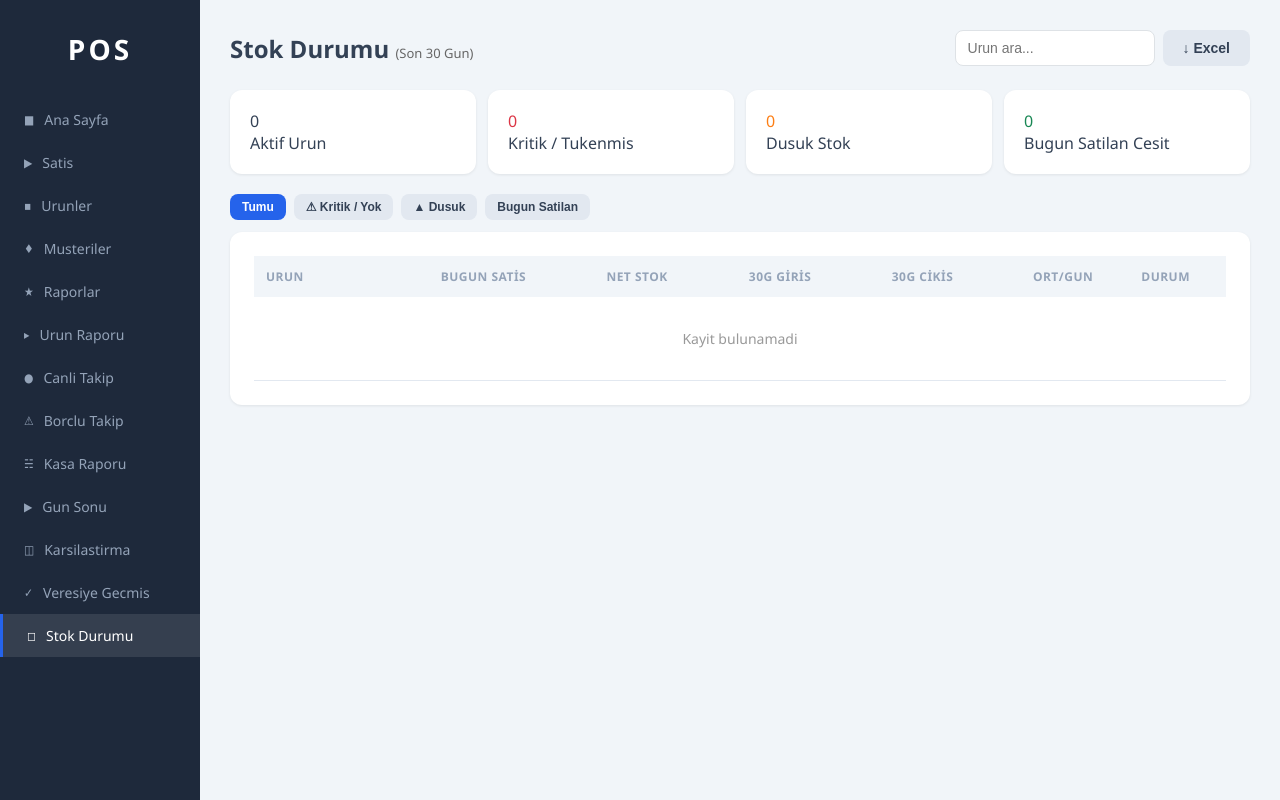
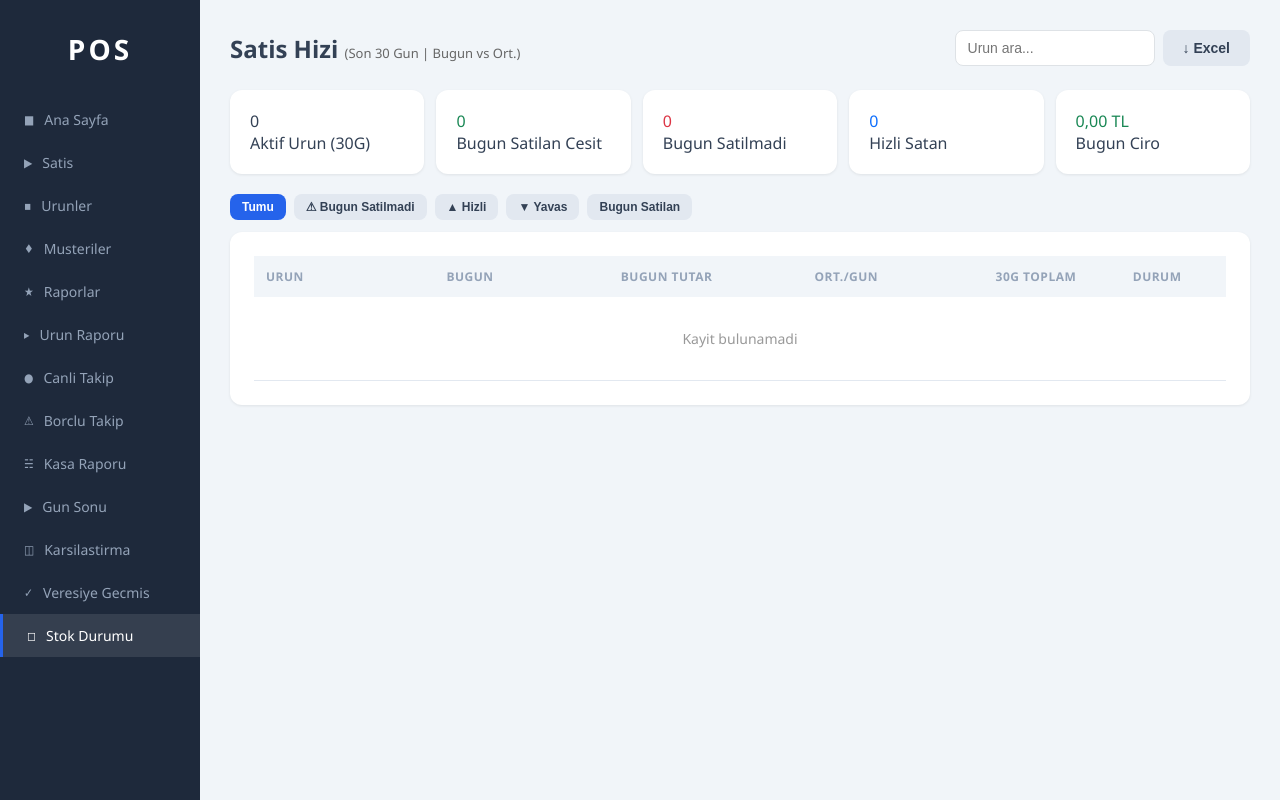
Before and after one commit to tavukcu/pos-system, a Flask app: page /stok-durumu in a window 1280 px wide. Run offline with Flask 3, Linux system fonts and the light colour scheme; data that the repository does not hold is empty; some libraries are stand-ins or nearby versions.

Commit message:
Stok durumu satis hizi bazli yeniden yazildi
Fatura girisi olmadigi icin net stok hesaplama yaniltici cikiyordu.
Bunun yerine satis hizi bazli durum:
- SATILMADI: bugun sifir ama son 30 gunde aktif
- HIZLI: bugun ortalama x1.1 ustunde
- YAVAS: bugun ortalama %40 altinda
- NORMAL: diger

Excel export da guncellendi. Config DATEADD regex fix bugdan onceydi.

Co-Authored-By: Claude Sonnet 4.6 <noreply@anthropic.com>

```diff
--- a/app.py
+++ b/app.py
@@ -789,36 +789,36 @@ def stok_durumu():
 def api_stok_durum():
     rows = query(
         "SELECT s.sAciklama, s.sKodu, s.sBirimCinsi1, "
-        "ISNULL(s.lAsgariMiktar, 0) AS min_stok, "
-        "ISNULL(SUM(CASE WHEN d.nGirisCikis != 3 THEN d.lCikisMiktar1 ELSE 0 END), 0) AS giris_30, "
         "ISNULL(SUM(CASE WHEN d.nGirisCikis = 3 THEN d.lCikisMiktar1 ELSE 0 END), 0) AS cikis_30, "
+        "ISNULL(SUM(CASE WHEN d.nGirisCikis = 3 THEN d.lCikisTutar ELSE 0 END), 0) AS tutar_30, "
         "ISNULL(SUM(CASE WHEN d.nGirisCikis = 3 AND CAST(d.dteIslemTarihi AS DATE) = CAST(GETDATE() AS DATE) "
-        "    THEN d.lCikisMiktar1 ELSE 0 END), 0) AS bugun_satis, "
+        "    THEN d.lCikisMiktar1 ELSE 0 END), 0) AS bugun_miktar, "
+        "ISNULL(SUM(CASE WHEN d.nGirisCikis = 3 AND CAST(d.dteIslemTarihi AS DATE) = CAST(GETDATE() AS DATE) "
+        "    THEN d.lCikisTutar ELSE 0 END), 0) AS bugun_tutar, "
         "ISNULL(SUM(CASE WHEN d.nGirisCikis = 3 AND d.dteIslemTarihi >= DATEADD(DAY, -7, GETDATE()) "
         "    THEN d.lCikisMiktar1 ELSE 0 END), 0) / 7.0 AS ort_gunluk "
         "FROM tbStok s "
         "JOIN tbStokFisiDetayi d ON s.nStokID = d.nStokID "
         "WHERE d.dteIslemTarihi >= DATEADD(DAY, -30, GETDATE()) "
-        "AND d.lCikisMiktar1 < 100000 "
-        "GROUP BY s.sAciklama, s.sKodu, s.sBirimCinsi1, s.lAsgariMiktar "
+        "AND d.lCikisMiktar1 < 100000 AND d.nGirisCikis = 3 "
+        "GROUP BY s.sAciklama, s.sKodu, s.sBirimCinsi1 "
         "ORDER BY cikis_30 DESC"
     )
 
     result = []
     for r in rows:
-        giris = float(r['giris_30'])
         cikis = float(r['cikis_30'])
-        net = giris - cikis
+        tutar = float(r['tutar_30'])
+        bugun_m = float(r['bugun_miktar'])
+        bugun_t = float(r['bugun_tutar'])
         ort = float(r['ort_gunluk'])
-        min_s = float(r['min_stok'])
-        bugun = float(r['bugun_satis'])
-
-        if min_s > 0 and net <= min_s:
-            durum = 'kritik'
-        elif net <= 0:
-            durum = 'yok'
-        elif ort > 0 and net < ort:
-            durum = 'dusuk'
+
+        if bugun_m == 0 and ort > 0:
+            durum = 'satilmadi'   # aktif urun, bugün satılmadı
+        elif ort > 0 and bugun_m >= ort * 1.1:
+            durum = 'hizli'       # ortalamanın üzerinde
+        elif ort > 0 and bugun_m < ort * 0.4:
+            durum = 'yavas'       # ortalamanın çok altında
         else:
             durum = 'normal'
 
@@ -826,11 +826,10 @@ def api_stok_durum():
             'ad': (r['sAciklama'] or '').strip(),
             'kod': (r['sKodu'] or '').strip(),
             'birim': (r['sBirimCinsi1'] or 'AD').strip(),
-            'giris': round(giris, 3),
-            'cikis': round(cikis, 3),
-            'net': round(net, 3),
-            'min_stok': round(min_s, 3),
-            'bugun': round(bugun, 3),
+            'cikis_30': round(cikis, 3),
+            'tutar_30': round(tutar, 2),
+            'bugun_miktar': round(bugun_m, 3),
+            'bugun_tutar': round(bugun_t, 2),
             'ort_gunluk': round(ort, 3),
             'durum': durum,
         })
@@ -842,50 +841,43 @@ def api_stok_durum():
 def export_stok_durumu():
     rows = query(
         "SELECT s.sAciklama, s.sKodu, s.sBirimCinsi1, "
-        "ISNULL(s.lAsgariMiktar, 0) AS min_stok, "
-        "ISNULL(SUM(CASE WHEN d.nGirisCikis != 3 THEN d.lCikisMiktar1 ELSE 0 END), 0) AS giris_30, "
         "ISNULL(SUM(CASE WHEN d.nGirisCikis = 3 THEN d.lCikisMiktar1 ELSE 0 END), 0) AS cikis_30, "
+        "ISNULL(SUM(CASE WHEN d.nGirisCikis = 3 THEN d.lCikisTutar ELSE 0 END), 0) AS tutar_30, "
         "ISNULL(SUM(CASE WHEN d.nGirisCikis = 3 AND CAST(d.dteIslemTarihi AS DATE) = CAST(GETDATE() AS DATE) "
-        "    THEN d.lCikisMiktar1 ELSE 0 END), 0) AS bugun_satis, "
+        "    THEN d.lCikisMiktar1 ELSE 0 END), 0) AS bugun_miktar, "
+        "ISNULL(SUM(CASE WHEN d.nGirisCikis = 3 AND CAST(d.dteIslemTarihi AS DATE) = CAST(GETDATE() AS DATE) "
+        "    THEN d.lCikisTutar ELSE 0 END), 0) AS bugun_tutar, "
         "ISNULL(SUM(CASE WHEN d.nGirisCikis = 3 AND d.dteIslemTarihi >= DATEADD(DAY, -7, GETDATE()) "
         "    THEN d.lCikisMiktar1 ELSE 0 END), 0) / 7.0 AS ort_gunluk "
         "FROM tbStok s "
         "JOIN tbStokFisiDetayi d ON s.nStokID = d.nStokID "
         "WHERE d.dteIslemTarihi >= DATEADD(DAY, -30, GETDATE()) "
-        "AND d.lCikisMiktar1 < 100000 "
-        "GROUP BY s.sAciklama, s.sKodu, s.sBirimCinsi1, s.lAsgariMiktar "
+        "AND d.lCikisMiktar1 < 100000 AND d.nGirisCikis = 3 "
+        "GROUP BY s.sAciklama, s.sKodu, s.sBirimCinsi1 "
         "ORDER BY cikis_30 DESC"
     )
+    durum_ad = {'satilmadi': 'Bugun Satilmadi', 'hizli': 'Hizli', 'yavas': 'Yavas', 'normal': 'Normal'}
     satirlar = []
     for r in rows:
-        giris = float(r['giris_30'])
         cikis = float(r['cikis_30'])
-        net = giris - cikis
+        bugun_m = float(r['bugun_miktar'])
         ort = float(r['ort_gunluk'])
-        min_s = float(r['min_stok'])
-        if min_s > 0 and net <= min_s:
-            durum = 'Kritik'
-        elif net <= 0:
-            durum = 'Yok'
-        elif ort > 0 and net < ort:
-            durum = 'Dusuk'
-        else:
-            durum = 'Normal'
+        if bugun_m == 0 and ort > 0: durum = 'satilmadi'
+        elif ort > 0 and bugun_m >= ort * 1.1: durum = 'hizli'
+        elif ort > 0 and bugun_m < ort * 0.4: durum = 'yavas'
+        else: durum = 'normal'
         satirlar.append([
-            (r['sAciklama'] or '').strip(),
-            (r['sKodu'] or '').strip(),
+            (r['sAciklama'] or '').strip(), (r['sKodu'] or '').strip(),
             (r['sBirimCinsi1'] or 'AD').strip(),
-            round(giris, 3), round(cikis, 3), round(net, 3),
-            round(float(r['bugun_satis']), 3),
-            round(ort, 3),
-            round(min_s, 3),
-            durum,
+            round(bugun_m, 3), round(float(r['bugun_tutar']), 2),
+            round(ort, 3), round(cikis, 3), round(float(r['tutar_30']), 2),
+            durum_ad.get(durum, durum),
         ])
     tarih = date.today().isoformat()
     buf = make_excel([{
-        'baslik': f'Stok Durumu {tarih}',
-        'sutunlar': ['Urun', 'Kod', 'Birim', '30G Giris', '30G Cikis', 'Net Stok',
-                     'Bugun Satis', 'Ort/Gun', 'Min Stok', 'Durum'],
+        'baslik': f'Satis Hizi Raporu {tarih}',
+        'sutunlar': ['Urun', 'Kod', 'Birim', 'Bugun Miktar', 'Bugun Tutar',
+                     'Ort/Gun', '30G Miktar', '30G Tutar', 'Durum'],
         'satirlar': satirlar,
     }])
     return excel_response(buf, f'stok_durumu_{tarih}.xlsx')
--- a/templates/stok_durumu.html
+++ b/templates/stok_durumu.html
@@ -1,8 +1,8 @@
 {% extends "base.html" %}
-{% block title %}Stok Durumu - POS{% endblock %}
+{% block title %}Satis Hizi - POS{% endblock %}
 {% block content %}
 <div class="page-header" style="display:flex;justify-content:space-between;align-items:center;flex-wrap:wrap;gap:12px">
-    <h1>Stok Durumu <span style="font-size:13px;font-weight:400;color:#666">(Son 30 Gun)</span></h1>
+    <h1>Satis Hizi <span style="font-size:13px;font-weight:400;color:#666">(Son 30 Gun | Bugun vs Ort.)</span></h1>
     <div style="display:flex;gap:8px;flex-wrap:wrap">
         <input type="text" id="ara" placeholder="Urun ara..." oninput="filtrele()" style="padding:8px 12px;border:1px solid #dee2e6;border-radius:8px;font-size:14px;width:200px">
         <button class="btn btn-secondary" onclick="exportExcel()">&#8595; Excel</button>
@@ -14,10 +14,11 @@
 
 <!-- FILTRE BUTONLARI -->
 <div style="display:flex;gap:8px;margin-bottom:12px;flex-wrap:wrap">
-    <button class="btn btn-secondary btn-sm active-filtre" id="f-hepsi" onclick="setFiltre('hepsi')">Tumu</button>
-    <button class="btn btn-secondary btn-sm" id="f-kritik" onclick="setFiltre('kritik')">&#9888; Kritik / Yok</button>
-    <button class="btn btn-secondary btn-sm" id="f-dusuk" onclick="setFiltre('dusuk')">&#9650; Dusuk</button>
-    <button class="btn btn-secondary btn-sm" id="f-bugun" onclick="setFiltre('bugun')">Bugun Satilan</button>
+    <button class="btn btn-secondary btn-sm active-filtre" id="f-hepsi"     onclick="setFiltre('hepsi')">Tumu</button>
+    <button class="btn btn-secondary btn-sm" id="f-satilmadi" onclick="setFiltre('satilmadi')">&#9888; Bugun Satilmadi</button>
+    <button class="btn btn-secondary btn-sm" id="f-hizli"     onclick="setFiltre('hizli')">&#9650; Hizli</button>
+    <button class="btn btn-secondary btn-sm" id="f-yavas"     onclick="setFiltre('yavas')">&#9660; Yavas</button>
+    <button class="btn btn-secondary btn-sm" id="f-bugun"     onclick="setFiltre('bugun')">Bugun Satilan</button>
 </div>
 
 <div class="card">
@@ -26,11 +27,10 @@
             <thead>
                 <tr>
                     <th>Urun</th>
-                    <th style="text-align:right">Bugun Satis</th>
-                    <th style="text-align:right">Net Stok</th>
-                    <th style="text-align:right">30G Giris</th>
-                    <th style="text-align:right">30G Cikis</th>
-                    <th style="text-align:right">Ort/Gun</th>
+                    <th style="text-align:right">Bugun</th>
+                    <th style="text-align:right">Bugun Tutar</th>
+                    <th style="text-align:right">Ort./Gun</th>
+                    <th style="text-align:right">30G Toplam</th>
                     <th style="text-align:center">Durum</th>
                 </tr>
             </thead>
@@ -40,10 +40,10 @@
 </div>
 
 <style>
-.badge-yok    { background:#dc3545;color:#fff;padding:2px 8px;border-radius:12px;font-size:11px;font-weight:600 }
-.badge-kritik { background:#fd7e14;color:#fff;padding:2px 8px;border-radius:12px;font-size:11px;font-weight:600 }
-.badge-dusuk  { background:#ffc107;color:#000;padding:2px 8px;border-radius:12px;font-size:11px;font-weight:600 }
-.badge-normal { background:#198754;color:#fff;padding:2px 8px;border-radius:12px;font-size:11px;font-weight:600 }
+.badge-satilmadi { background:#dc3545;color:#fff;padding:2px 8px;border-radius:12px;font-size:11px;font-weight:600 }
+.badge-yavas     { background:#ffc107;color:#000;padding:2px 8px;border-radius:12px;font-size:11px;font-weight:600 }
+.badge-normal    { background:#198754;color:#fff;padding:2px 8px;border-radius:12px;font-size:11px;font-weight:600 }
+.badge-hizli     { background:#0d6efd;color:#fff;padding:2px 8px;border-radius:12px;font-size:11px;font-weight:600 }
 .btn-sm { padding:6px 12px;font-size:12px; }
 .active-filtre { background:var(--primary) !important;color:#fff !important;border-color:var(--primary) !important; }
 </style>
@@ -57,42 +57,46 @@ let aktifFiltre = 'hepsi';
 document.addEventListener('DOMContentLoaded', yukle);
 
 async function yukle() {
-    document.getElementById('stok-tbody').innerHTML = '<tr><td colspan="7" style="text-align:center;padding:32px;color:#999">Yukleniyor...</td></tr>';
+    document.getElementById('stok-tbody').innerHTML = '<tr><td colspan="6" style="text-align:center;padding:32px;color:#999">Yukleniyor...</td></tr>';
     allData = await fetch('/api/stok/durum').then(r => r.json());
     renderOzet(allData);
     filtrele();
 }
 
 function renderOzet(data) {
-    const yok    = data.filter(d => d.durum === 'yok').length;
-    const kritik = data.filter(d => d.durum === 'kritik').length;
-    const dusuk  = data.filter(d => d.durum === 'dusuk').length;
-    const bugunVar = data.filter(d => d.bugun > 0).length;
-    const bugunTop = data.reduce((s, d) => s + d.bugun, 0);
+    const satilmadi = data.filter(d => d.durum === 'satilmadi').length;
+    const hizli     = data.filter(d => d.durum === 'hizli').length;
+    const yavas     = data.filter(d => d.durum === 'yavas').length;
+    const bugunTop  = data.reduce((s, d) => s + d.bugun_tutar, 0);
+    const bugunCesit = data.filter(d => d.bugun_miktar > 0).length;
 
     document.getElementById('ozet-cards').innerHTML = `
         <div class="stat-card">
             <div class="stat-value">${data.length}</div>
-            <div class="stat-label">Aktif Urun</div>
-        </div>
-        <div class="stat-card" style="cursor:pointer" onclick="setFiltre('kritik')">
-            <div class="stat-value" style="color:#dc3545">${yok + kritik}</div>
-            <div class="stat-label">Kritik / Tukenmis</div>
-        </div>
-        <div class="stat-card" style="cursor:pointer" onclick="setFiltre('dusuk')">
-            <div class="stat-value" style="color:#fd7e14">${dusuk}</div>
-            <div class="stat-label">Dusuk Stok</div>
+            <div class="stat-label">Aktif Urun (30G)</div>
         </div>
         <div class="stat-card" style="cursor:pointer" onclick="setFiltre('bugun')">
-            <div class="stat-value" style="color:#198754">${bugunVar}</div>
+            <div class="stat-value" style="color:#198754">${bugunCesit}</div>
             <div class="stat-label">Bugun Satilan Cesit</div>
+        </div>
+        <div class="stat-card" style="cursor:pointer" onclick="setFiltre('satilmadi')">
+            <div class="stat-value" style="color:#dc3545">${satilmadi}</div>
+            <div class="stat-label">Bugun Satilmadi</div>
+        </div>
+        <div class="stat-card" style="cursor:pointer" onclick="setFiltre('hizli')">
+            <div class="stat-value" style="color:#0d6efd">${hizli}</div>
+            <div class="stat-label">Hizli Satan</div>
+        </div>
+        <div class="stat-card">
+            <div class="stat-value" style="color:#198754">${formatMoney(bugunTop)}</div>
+            <div class="stat-label">Bugun Ciro</div>
         </div>
     `;
 }
 
 function setFiltre(f) {
     aktifFiltre = f;
-    ['hepsi','kritik','dusuk','bugun'].forEach(id => {
+    ['hepsi','satilmadi','hizli','yavas','bugun'].forEach(id => {
         document.getElementById('f-' + id).classList.toggle('active-filtre', id === f);
     });
     filtrele();
@@ -102,9 +106,10 @@ function filtrele() {
     const q = document.getElementById('ara').value.toLowerCase();
     let data = allData;
 
-    if (aktifFiltre === 'kritik') data = data.filter(d => d.durum === 'yok' || d.durum === 'kritik');
-    else if (aktifFiltre === 'dusuk') data = data.filter(d => d.durum === 'dusuk');
-    else if (aktifFiltre === 'bugun') data = data.filter(d => d.bugun > 0);
+    if (aktifFiltre === 'satilmadi') data = data.filter(d => d.durum === 'satilmadi');
+    else if (aktifFiltre === 'hizli')  data = data.filter(d => d.durum === 'hizli');
+    else if (aktifFiltre === 'yavas')  data = data.filter(d => d.durum === 'yavas');
+    else if (aktifFiltre === 'bugun')  data = data.filter(d => d.bugun_miktar > 0);
 
     if (q) data = data.filter(d => d.ad.toLowerCase().includes(q) || d.kod.toLowerCase().includes(q));
 
@@ -113,30 +118,26 @@ function filtrele() {
 
 function renderTablo(data) {
     if (!data.length) {
-        document.getElementById('stok-tbody').innerHTML = '<tr><td colspan="7" style="text-align:center;padding:32px;color:#999">Kayit bulunamadi</td></tr>';
+        document.getElementById('stok-tbody').innerHTML = '<tr><td colspan="6" style="text-align:center;padding:32px;color:#999">Kayit bulunamadi</td></tr>';
         return;
     }
-    const birimFmt = (val, birim) => birim === 'KG' ? val.toFixed(2) + ' KG' : val.toFixed(0) + ' ' + birim;
+    const fmt = (val, birim) => birim === 'KG' ? val.toFixed(2) + ' KG' : val.toFixed(0) + ' ' + birim;
     document.getElementById('stok-tbody').innerHTML = data.map(d => {
-        const rowBg = d.durum === 'yok' ? 'background:#fff5f5' :
-                      d.durum === 'kritik' ? 'background:#fff8f0' :
-                      d.durum === 'dusuk' ? 'background:#fffdf0' : '';
-        const netRenk = d.net <= 0 ? 'color:#dc3545;font-weight:700' :
-                        d.durum === 'kritik' ? 'color:#fd7e14;font-weight:700' :
-                        d.durum === 'dusuk' ? 'color:#e6a817;font-weight:600' :
-                        'color:#198754;font-weight:600';
+        const rowBg = d.durum === 'satilmadi' ? 'background:#fff5f5' :
+                      d.durum === 'yavas'     ? 'background:#fffdf0' :
+                      d.durum === 'hizli'     ? 'background:#f0f7ff' : '';
         const badge = `<span class="badge-${d.durum}">${
-            d.durum === 'yok' ? 'TUKENDI' :
-            d.durum === 'kritik' ? 'KRITIK' :
-            d.durum === 'dusuk' ? 'DUSUK' : 'NORMAL'
+            d.durum === 'satilmadi' ? 'SATILMADI' :
+            d.durum === 'hizli'    ? '&#9650; HIZLI' :
+            d.durum === 'yavas'    ? '&#9660; YAVAS' : 'NORMAL'
         }</span>`;
+        const ortBar = d.ort_gunluk > 0 ? `<div style="font-size:10px;color:#999;margin-top:2px">${fmt(d.ort_gunluk, d.birim)}/gun ort.</div>` : '';
         return `<tr style="${rowBg}">
             <td><strong>${esc(d.ad)}</strong><br><span style="font-size:11px;color:#999">${esc(d.kod)}</span></td>
-            <td style="text-align:right;color:${d.bugun > 0 ? '#0d6efd' : '#ccc'}">${d.bugun > 0 ? birimFmt(d.bugun, d.birim) : '-'}</td>
-            <td style="text-align:right;${netRenk}">${birimFmt(d.net, d.birim)}</td>
-            <td style="text-align:right;color:#198754">${birimFmt(d.giris, d.birim)}</td>
-            <td style="text-align:right;color:#666">${birimFmt(d.cikis, d.birim)}</td>
-            <td style="text-align:right;color:#666">${d.ort_gunluk > 0 ? birimFmt(d.ort_gunluk, d.birim) : '-'}</td>
+            <td style="text-align:right;font-weight:700;color:${d.bugun_miktar > 0 ? '#0d6efd' : '#ccc'}">${d.bugun_miktar > 0 ? fmt(d.bugun_miktar, d.birim) : '-'}</td>
+            <td style="text-align:right">${d.bugun_tutar > 0 ? formatMoney(d.bugun_tutar) : '-'}</td>
+            <td style="text-align:right;color:#666">${d.ort_gunluk > 0 ? fmt(d.ort_gunluk, d.birim) : '-'}</td>
+            <td style="text-align:right;color:#666">${fmt(d.cikis_30, d.birim)}</td>
             <td style="text-align:center">${badge}</td>
         </tr>`;
     }).join('');
```
